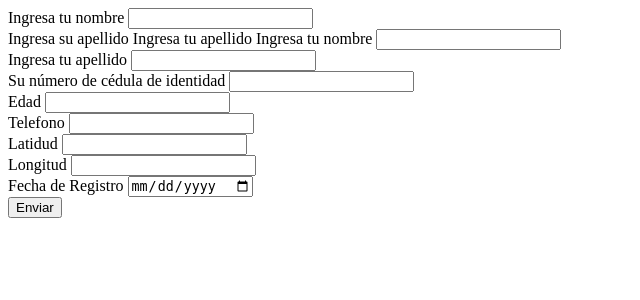
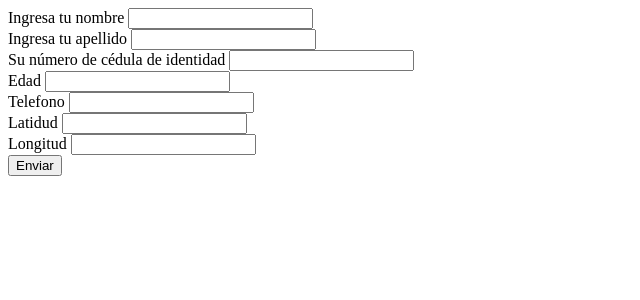
Before and after one commit to SilviCanale/Giffindor, a Flask app: page /form_receptor in a window 1280 px wide. Shown: the top 300 px of the page, without its empty margins (0-640 px from the left). Run offline with Flask 2, Linux system fonts and the light colour scheme.

Commit message:
Arreglamos el error de carga en los cuatro archivos

```diff
--- a/app.py
+++ b/app.py
@@ -72,22 +72,6 @@ def apiv1():
     longitud=datos_receptor["longitud"],
     fecha_registro=fecha_actual)
 
-    datos_receptor = request.form #liberia que interpreta los datos que recibe del form es el request
-    print(datos_receptor)  #y los guarda en receptor
-
-    fecha_actual = datetime.now()
-
-    residente_recibe = Residente_recibe.create(
-        nombre= datos_receptor["nombre"],
-        apellido= datos_receptor["apellido"],
-        cedula_identidad=datos_receptor["cedula_identidad"],
-        edad=datos_receptor["edad"],
-        telefono=datos_receptor["telefono"],
-        latitud=datos_receptor["latitud"],
-        longitud=datos_receptor["longitud"],
-        fecha_registro=fecha_actual)
-
-
     return render_template("form_receptor.html")
 
 
--- a/templates/form_involved.html
+++ b/templates/form_involved.html
@@ -23,10 +23,6 @@
         <label for="servicio_a_ofrecer">Servicio a Ofrecer</label>
         <input type="text" name="servicio_a_ofrecer"><br/>
 
-        <label for="fecha_registro">Fecha de Registro</label>
-        <input type="date" name="fecha_registro"><br/>
-
-
         <input type="submit" value="Enviar" />
 
     </form>
--- a/templates/form_receptor.html
+++ b/templates/form_receptor.html
@@ -7,21 +7,11 @@
     <title>Document</title>
 </head>
 <body>
-
-    <form action="/api/v1" method="POST">
+    <form action="/api/v1" method="post">
         <label for="nombre">Ingresa tu nombre</label>
         <input type="text" name="nombre"><br/>
 
-
-        <label for="apellido">Ingresa su apellido</label>
-
         <label for="apellido">Ingresa tu apellido</label>
-
-    <form action="/api/v1" method="post">
-        <label for="nombre">Ingresa tu nombre</label>
-        <input type="text" name="nombre"><br/>
-        <label for="apellido">Ingresa tu apellido</label>
-
         <input type="text" name="apellido"><br/>
 
         <label for="cedula_identidad">Su número de cédula de identidad</label>
@@ -39,15 +29,7 @@
         <label for="longitud">Longitud</label>
         <input type="value" name="longitud"><br/>
 
-        <label for="fecha_registro">Fecha de Registro</label>
-        <input type="date" name="fecha_registro"><br/>
-
         <input type="submit" value="Enviar" />
-
-
     </form>
-
-
-
 </body>
 </html>
```
Also changed, not shown: templates/form_informer.html (+0 -7 lines), app.db.
